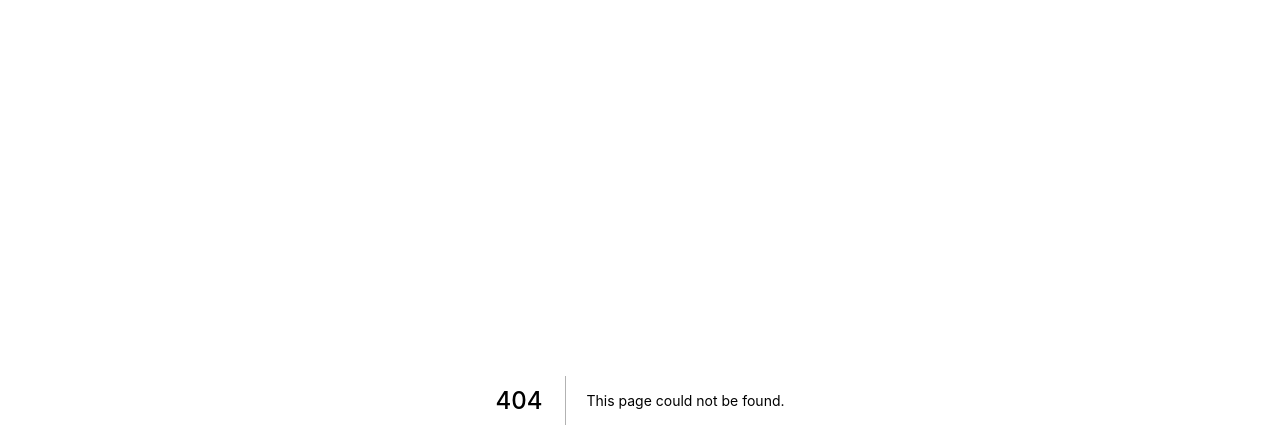
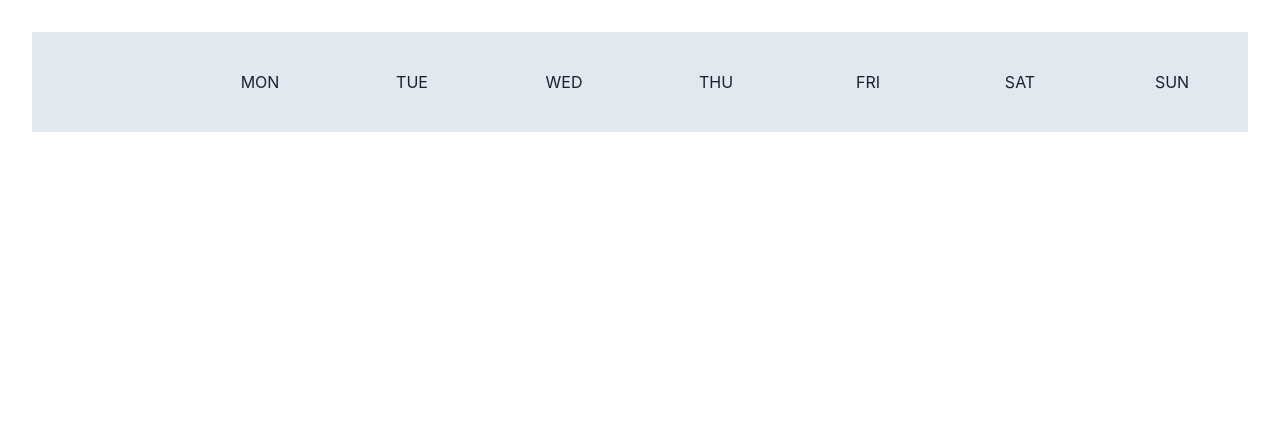
Before and after one commit to dtjv/terra, a Next.js app in the folder web/: page /dnd in a window 1280 px wide. Before the commit this address had no page. Shown: the top 448 px of the page. Built offline with nearby package versions, Linux system fonts and the light colour scheme.

Commit message:
Add chakra grid demo

```diff
--- /dev/null
+++ b/web/src/pages/dnd.tsx
@@ -0,0 +1,35 @@
+import { Box, Flex, Grid, GridItem } from "@chakra-ui/react";
+
+const days = ["mon", "tue", "wed", "thu", "fri", "sat", "sun"];
+
+function One() {
+  const headers = days.map((day) => (
+    <GridItem key={day}>
+      <Flex align="center" justify="center" h="100" bg="gray.200">
+        {day.toUpperCase()}
+      </Flex>
+    </GridItem>
+  ));
+
+  const spacer = [
+    <GridItem key="spacer">
+      <Box h="100" bg="gray.200"></Box>
+    </GridItem>,
+  ];
+
+  return <>{[...spacer, ...headers]}</>;
+}
+
+function DnD() {
+  return (
+    <>
+      <Box w="100%" p={8} mb={8}>
+        <Grid templateColumns="repeat(8, 1fr)">
+          <One />
+        </Grid>
+      </Box>
+    </>
+  );
+}
+
+export default DnD;
```
